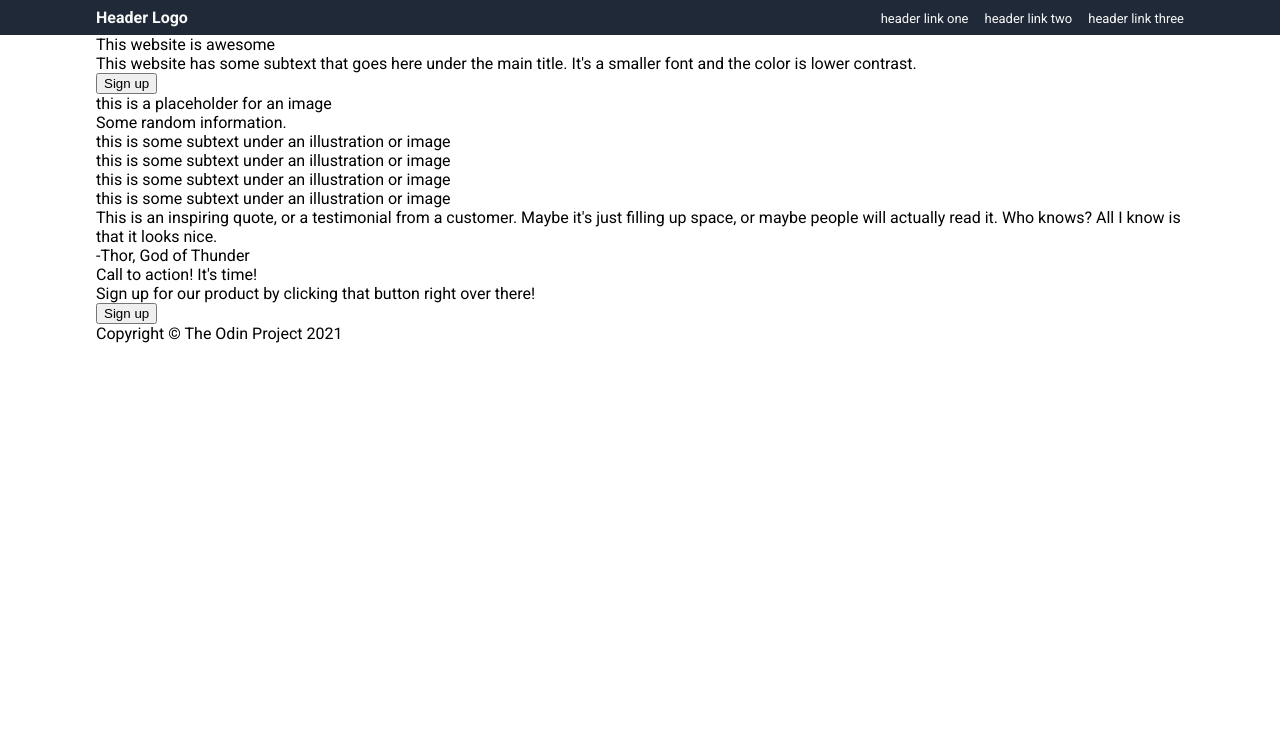
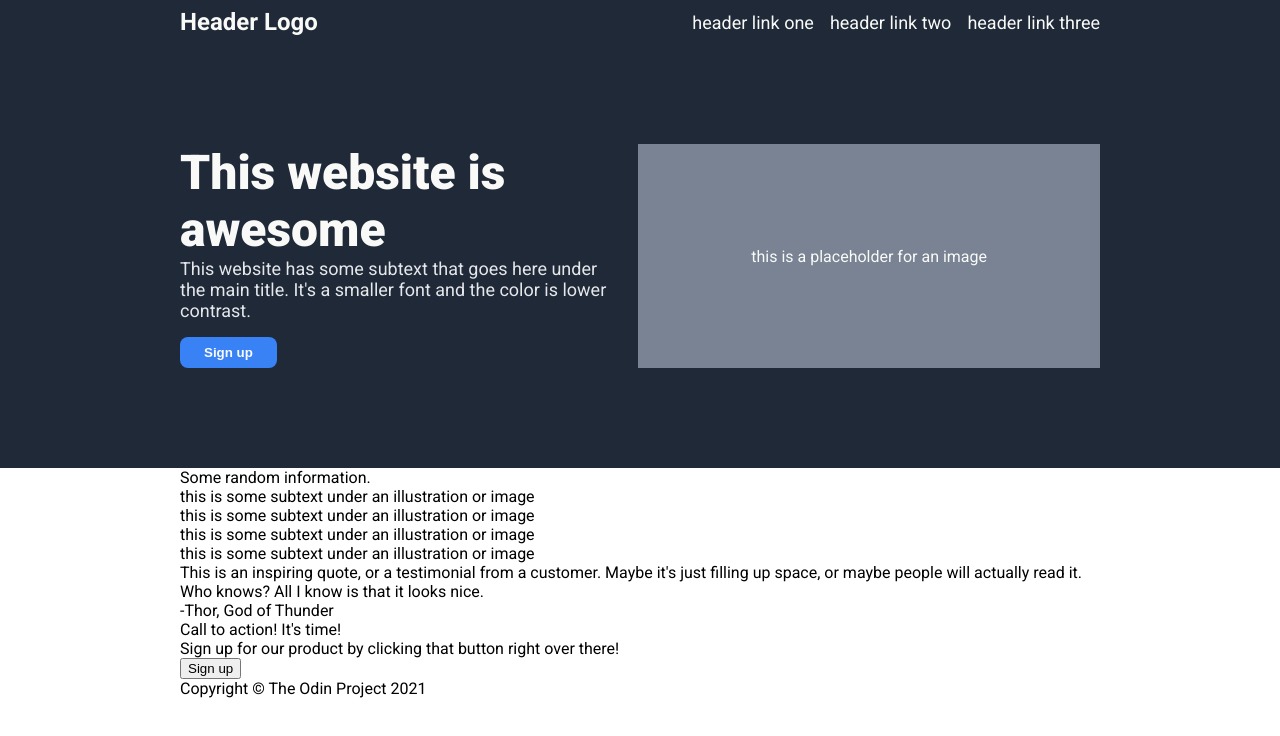
Before and after one commit to bafi-hng/odin-landing-page, a plain HTML site: page index.html in a window 1280 px wide. Drawn offline with Linux system fonts and the light colour scheme.

Commit message:
Create rough style of first section

```diff
--- a/index.html
+++ b/index.html
@@ -19,31 +19,28 @@
         </ul>
     </div>
 
+    <div class="body">
         <div class="first-section">
+            <div class="container">
                 <div class="main-title">This website is awesome</div>
                 <div class="subtext">This website has some subtext that goes here under the main title.
                     It's a smaller font and the color is lower contrast.
                 </div>
-        <button>Sign up</button>
+                <button class="main-button">Sign up</button>
+            </div>
             <div class="image">this is a placeholder for an image</div>
         </div>
-
         <div class="second-section">
             <div>Some random information.</div>
-
             <div class="placeholder-box"></div>
             <div class="placeholder-descript">this is some subtext under an illustration or image</div>
-
             <div class="placeholder-box"></div>
             <div class="placeholder-descript">this is some subtext under an illustration or image</div>
-
             <div class="placeholder-box"></div>
             <div class="placeholder-descript">this is some subtext under an illustration or image</div>
-
             <div class="placeholder-box"></div>
             <div class="placeholder-descript">this is some subtext under an illustration or image</div>
         </div>
-
         <div class="third-section">
             <div class="quote">This is an inspiring quote, or a testimonial from a customer.
                 Maybe it's just filling up space, or maybe people will actually read it. Who knows?
@@ -51,12 +48,12 @@
             </div>
             <div class="author">-Thor, God of Thunder</div>
         </div>
-
         <div class="fourth-section">
             <div class="ad">
                 <div>Call to action! It's time!</div>
                 <div>Sign up for our product by clicking that button right over there!</div>
                 <button>Sign up</button>
+            </div>
         </div>
     </div>
 
--- a/style.css
+++ b/style.css
@@ -13,7 +13,7 @@ body {
 .third-section,
 .fourth-section,
 .footer {
-    padding: 0 96px;
+    padding: 0 180px;
 }
 
 /* header */
@@ -29,6 +29,7 @@ body {
 
 .header-logo {
     font-weight: 700;
+    font-size: 24px;
 }
 
 ul {
@@ -43,5 +44,48 @@ ul {
 a {
     text-decoration: none;
     color: #F9FAF8;
-    font-size: small;
+    font-size: 18px;
 }
+
+
+/* first-section */
+
+.first-section {
+    background-color: #1F2937;
+    padding-top: 100px;
+    padding-bottom: 100px;
+    color:#F9FAF8;
+    display: flex;
+    justify-content: space-between;
+    gap: 32px;
+}
+
+.image {
+    background-color: rgb(121, 131, 147);
+    display: flex;
+    justify-content: center;
+    align-items: center;
+    width: 1000px;
+    height: auto;
+}
+
+
+.main-title {
+    font-size: 48px;
+    font-weight: 900;
+}
+
+.subtext {
+    font-size: 18px;
+    color: #E5E7EB;
+    margin-bottom: 16px;;
+}
+
+.main-button {
+    background-color: #3882f6;
+    color: #F9FAF8;
+    font-weight: bold;
+    padding: 8px 24px;
+    border: 0;
+    border-radius: 8px;
+}
```
Lines whose indentation alone changed are shown as unchanged.
